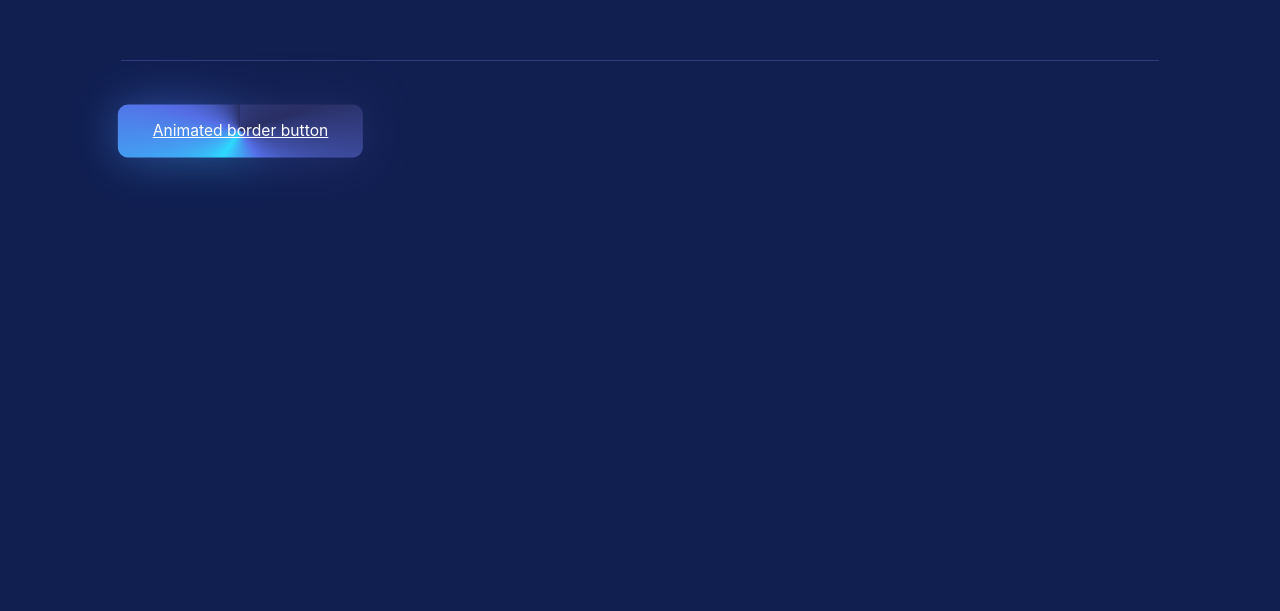
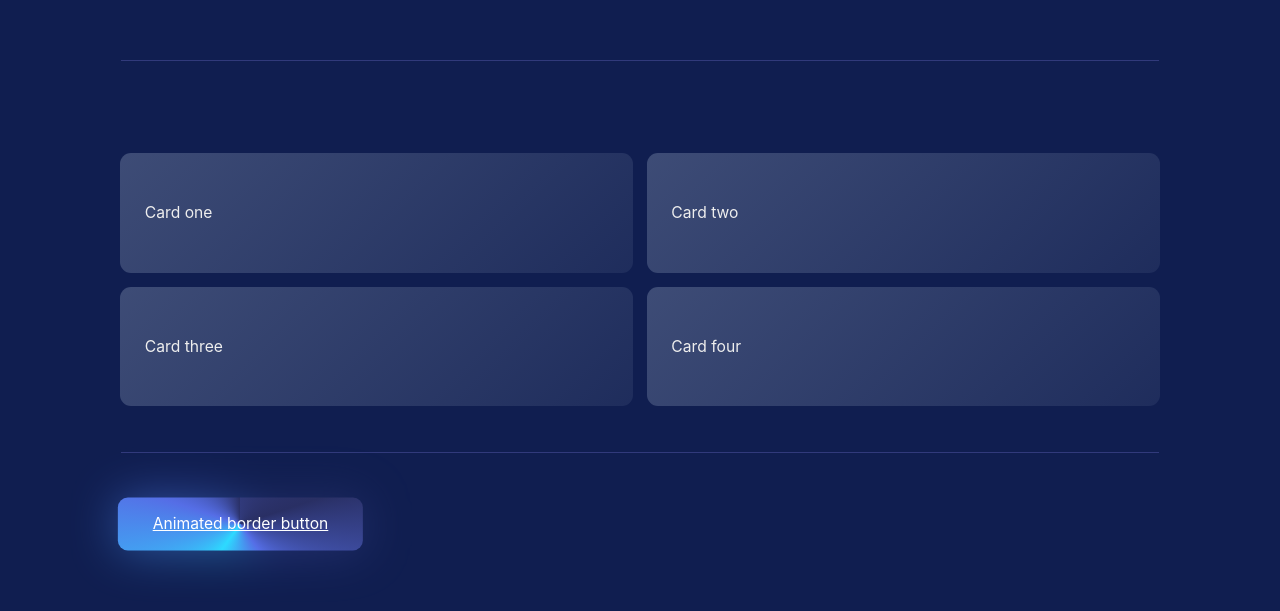
Before and after one commit to royeyal/armored-massage, a website built with Vite: page src/index.html in a window 1280 px wide. Shown: the part 3252-3863 px from the top of the page. Before the commit the page ends 3516 px from the top, so only its background shows below. Built offline with nearby package versions, Linux system fonts and the light colour scheme.

Commit message:
Move the homepage card spotlight into the bundle
The cursor-following card glow lived in the Home page's Webflow custom
code: a <style> block in the page head and a mousemove handler in the
page footer. Both are first-party code, so they belong here with the
rest of it; the Meta Pixel and gtag snippets beside them stay in Webflow.

Two changes while porting, neither visible:

- .card-highlight was declared twice, the second block overriding opacity
  and inset while the first contributed z-index. Merged into the one rule
  that cascade actually produced.
- The handler read a rect and wrote a custom property per card, in turn,
  so each write invalidated layout for the next read. Reads are now
  batched ahead of writes and coalesced to one pass per frame with rAF.
  Measured on the live 8-card grid: ~0.41ms per move before, ~0.004ms for
  the same reads batched. Immaterial at 8 cards, not at 40.

The page footer's other script, a gsap.from on ".service_item", is not
ported. That class exists on no page of the site — GSAP logs "target
.service_item not found" and creates no ScrollTrigger. It is dead, and
reviving it needs a selector only the Designer can supply.

initCardSpotlight runs before the GSAP guard in main.js, since it needs
no GSAP and should not go down with it.

Co-Authored-By: Claude Opus 5 <noreply@anthropic.com>

```diff
--- a/src/index.html
+++ b/src/index.html
@@ -81,6 +81,18 @@
         background: #1a2566;
       }
 
+      .cards-grid {
+        display: grid;
+        grid-template-columns: repeat(2, 1fr);
+        gap: 1rem;
+      }
+
+      .card {
+        position: relative;
+        z-index: 2;
+        padding: 3rem 1.5rem;
+      }
+
       .button {
         position: relative;
         display: inline-block;
@@ -137,6 +149,32 @@
       <div class="spacer"></div>
 
       <section>
+        <h2 class="heading-style-h2">Card cursor spotlight</h2>
+        <div class="cards-grid">
+          <div class="card-wrap">
+            <div class="card">Card one</div>
+            <div class="card-bg"></div>
+            <div class="card-highlight"></div>
+          </div>
+          <div class="card-wrap">
+            <div class="card">Card two</div>
+            <div class="card-bg"></div>
+            <div class="card-highlight"></div>
+          </div>
+          <div class="card-wrap">
+            <div class="card">Card three</div>
+            <div class="card-bg"></div>
+            <div class="card-highlight"></div>
+          </div>
+          <div class="card-wrap">
+            <div class="card">Card four</div>
+            <div class="card-bg"></div>
+            <div class="card-highlight"></div>
+          </div>
+        </div>
+      </section>
+
+      <section>
         <a href="#" class="button">Animated border button</a>
       </section>
     </div>
--- /dev/null
+++ b/src/js/card-spotlight.js
@@ -0,0 +1,51 @@
+// Cursor-following spotlight on the homepage feature cards.
+//
+// Each .card-wrap inside a .cards-grid gets --cursor-x / --cursor-y in its own
+// coordinate space, which styles/card-spotlight.css feeds to a radial gradient.
+// Every card is updated on every move, not just the hovered one, so the light
+// appears to sweep across the whole grid.
+
+function initCardSpotlight() {
+  const grids = document.querySelectorAll('.cards-grid');
+  if (!grids.length) return;
+
+  grids.forEach((grid) => {
+    let frame = 0;
+    let lastEvent = null;
+
+    grid.addEventListener('mousemove', (event) => {
+      lastEvent = event;
+
+      // mousemove can fire more than once per frame; the gradient can only be
+      // painted once, so coalesce to the last position per frame.
+      if (frame) return;
+
+      frame = requestAnimationFrame(() => {
+        frame = 0;
+
+        const cards = grid.querySelectorAll('.card-wrap');
+        if (!cards.length) return;
+
+        // Read every rect, then write every property. Interleaving the two
+        // makes each write invalidate layout for the next read — measured at
+        // ~0.41ms per move on the 8-card homepage grid versus ~0.004ms
+        // batched. Harmless at 8 cards, not at 40.
+        const rects = [];
+        cards.forEach((card) => rects.push(card.getBoundingClientRect()));
+
+        cards.forEach((card, i) => {
+          card.style.setProperty(
+            '--cursor-x',
+            `${lastEvent.clientX - rects[i].left}px`
+          );
+          card.style.setProperty(
+            '--cursor-y',
+            `${lastEvent.clientY - rects[i].top}px`
+          );
+        });
+      });
+    });
+  });
+}
+
+export { initCardSpotlight };
--- a/src/main.css
+++ b/src/main.css
@@ -3,4 +3,5 @@
 @import './styles/navbar.css';
 @import './styles/button.css';
 @import './styles/card.css';
+@import './styles/card-spotlight.css';
 @import './styles/split-text.css';
--- a/src/main.js
+++ b/src/main.js
@@ -3,6 +3,7 @@ import './main.css';
 import { initNavbarScroll } from './js/navbar.js';
 import { initSplitTextHeadings } from './js/split-text-headings.js';
 import { initContentRevealScroll } from './js/content-reveal-scroll.js';
+import { initCardSpotlight } from './js/card-spotlight.js';
 
 // GSAP, ScrollTrigger and SplitText are globals from Webflow's own script
 // tags — see docs/webflow-custom-code.md. If Webflow's GSAP setting is ever
@@ -19,6 +20,9 @@ function hasGsap() {
 }
 
 function init() {
+  // No GSAP dependency, so it runs even if the check below bails.
+  initCardSpotlight();
+
   if (!hasGsap()) return;
 
   gsap.registerPlugin(ScrollTrigger, SplitText);
--- /dev/null
+++ b/src/styles/card-spotlight.css
@@ -0,0 +1,57 @@
+/* Cursor-following spotlight on the homepage feature cards.
+   js/card-spotlight.js writes --cursor-x / --cursor-y onto each .card-wrap,
+   relative to that card's own box, so every card's gradient tracks the one
+   shared pointer. Hovering anywhere in the grid lights the whole set faintly;
+   the card actually under the pointer gets the stronger highlight. */
+
+.card-wrap {
+  position: relative;
+}
+
+.card-bg {
+  position: absolute;
+  inset: -1px;
+  z-index: 1;
+  border-radius: 11px;
+  background-image: linear-gradient(135deg, #dfeffe38, #dfeffe12);
+}
+
+.card-bg::before {
+  content: '';
+  position: absolute;
+  inset: 0;
+  z-index: 1;
+  opacity: 0;
+  border-radius: 10px;
+  transition: opacity 400ms ease;
+  background-image: radial-gradient(
+    480px at var(--cursor-x) var(--cursor-y),
+    rgb(255 255 255 / 50%),
+    transparent 40%
+  );
+  background-size: auto;
+  background-origin: padding-box;
+}
+
+.cards-grid:hover .card-bg::before {
+  opacity: 1;
+}
+
+.card-highlight {
+  position: absolute;
+  inset: 0;
+  z-index: 4;
+  opacity: 0;
+  border-radius: 10px;
+  transition: opacity 300ms ease;
+  background-image: radial-gradient(
+    400px at var(--cursor-x) var(--cursor-y),
+    rgb(255 255 255 / 40%),
+    transparent
+  );
+  pointer-events: none;
+}
+
+.card-wrap:hover .card-highlight {
+  opacity: 0.1;
+}
```
